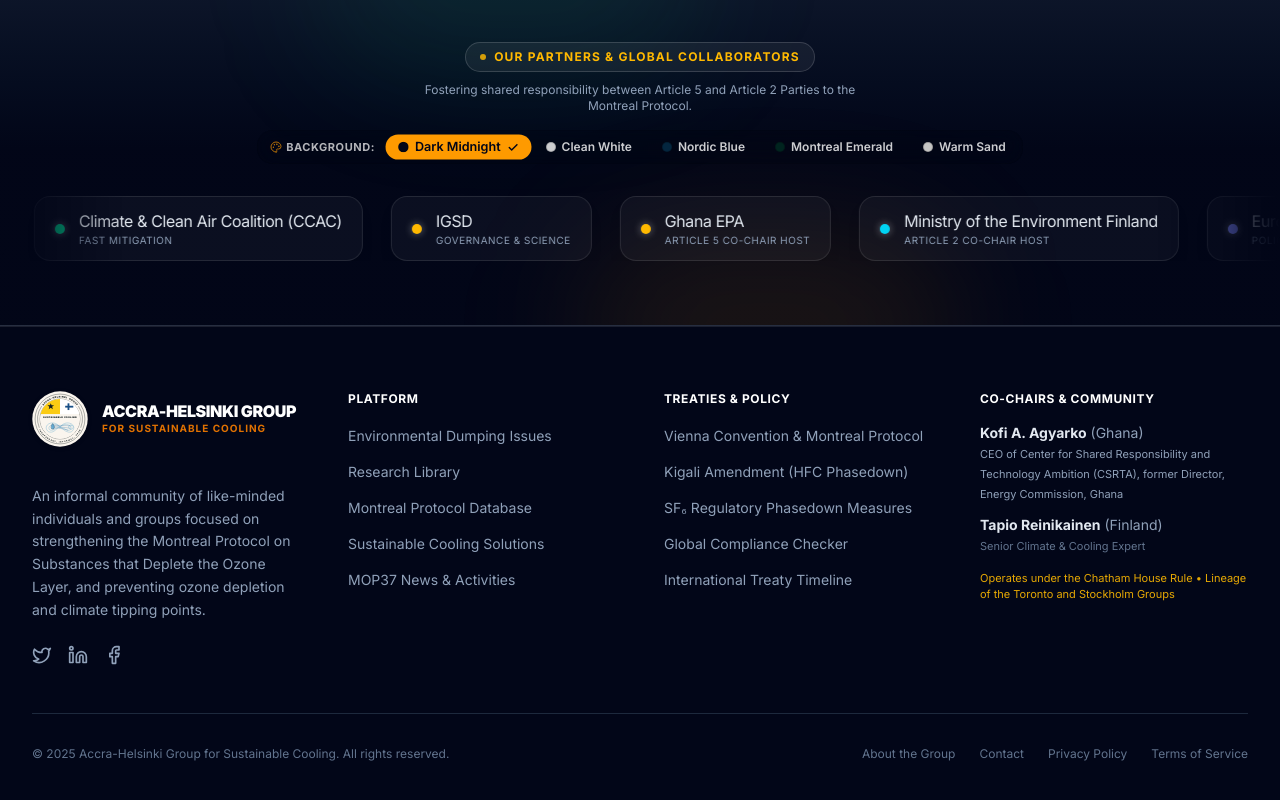
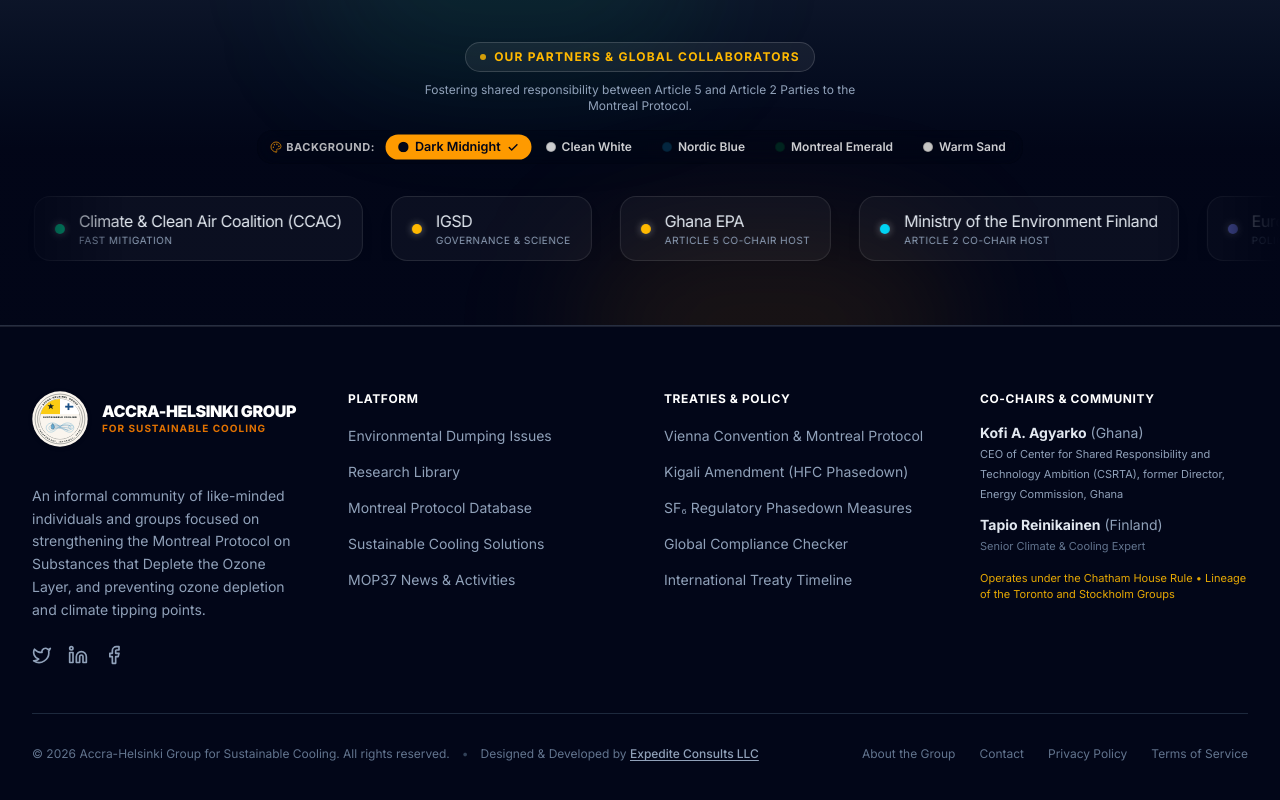
Before and after one commit to Danquah12/accra-helsinki-platform, a Next.js app in the folder apps/web/: page /en in a window 1280 px wide. Shown: the part 5506-6306 px from the top of the page. Built offline with nearby package versions, Linux system fonts and the light colour scheme.

Commit message:
feat(footer): add Expedite Consults LLC design and engineering credit and humans.txt

```diff
--- a/apps/web/components/layout/Footer.tsx
+++ b/apps/web/components/layout/Footer.tsx
@@ -101,9 +101,23 @@
         </div>
 
         <div className="mt-12 pt-8 border-t border-slate-800 flex flex-col md:flex-row justify-between items-center gap-4">
-          <p className="text-xs text-slate-500">
-            &copy; 2025 Accra-Helsinki Group for Sustainable Cooling. All rights reserved.
-          </p>
+          <div className="flex flex-col sm:flex-row items-center gap-2 sm:gap-3 text-xs text-slate-500 text-center sm:text-left">
+            <p>
+              &copy; {new Date().getFullYear()} Accra-Helsinki Group for Sustainable Cooling. All rights reserved.
+            </p>
+            <span className="hidden sm:inline text-slate-700">&bull;</span>
+            <p>
+              Designed &amp; Developed by{' '}
+              <a
+                href="https://expediteconsults.com"
+                target="_blank"
+                rel="noopener noreferrer"
+                className="text-slate-400 hover:text-amber-400 font-medium transition-colors underline underline-offset-2"
+              >
+                Expedite Consults LLC
+              </a>
+            </p>
+          </div>
           <div className="flex space-x-6 text-xs text-slate-500">
             <Link href={`/${locale}/about/accra-helsinki`} className="hover:text-white transition-colors">About the Group</Link>
             <Link href={`/${locale}/about/contact`} className="hover:text-white transition-colors">Contact</Link>
```
Also changed, not shown: apps/web/public/humans.txt (added).
